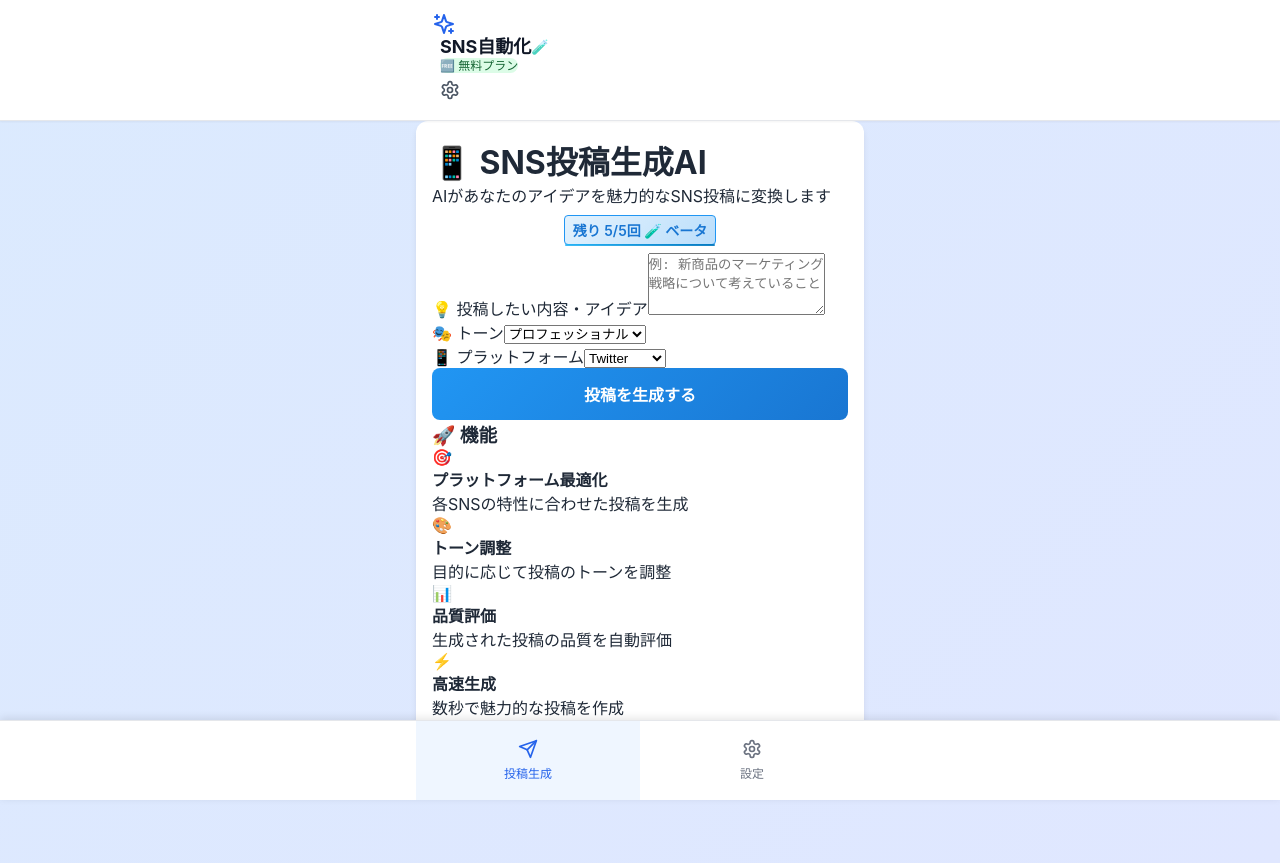
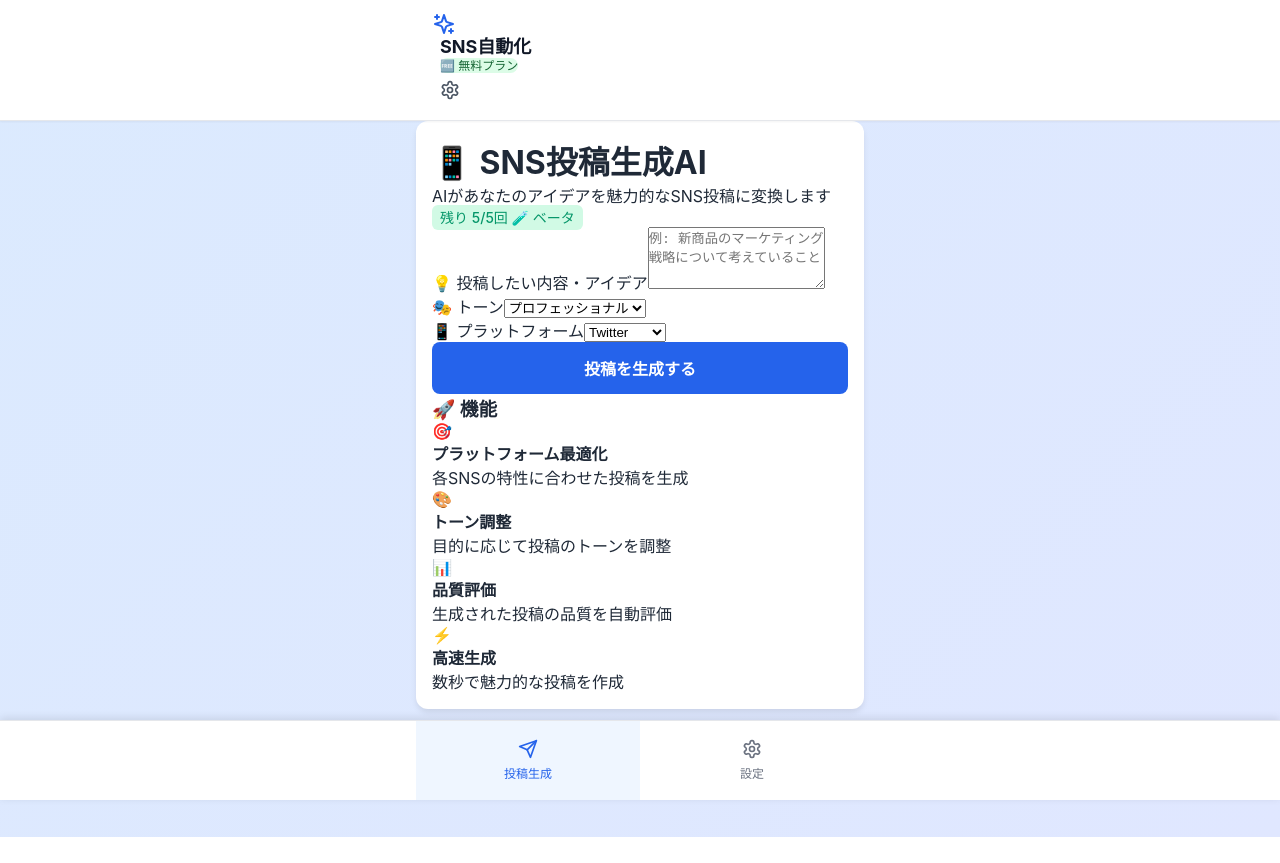
Before and after one commit to numaken/sns-automation-pwa, a React (Create React App) app: page / in a window 1280 px wide. After the commit the page ends 837 px from the top, so only its background shows below. Built offline with nearby package versions, Linux system fonts and the light colour scheme.

Commit message:
🎨 Remove beta CSS and restore clean freemium UI
- Remove all beta test styling (🧪 icons, blue usage counter)
- Restore standard green usage counter display
- Clean freemium design without beta features
- Maintain 5 posts/day limit improvement

```diff
--- a/src/App.css
+++ b/src/App.css
@@ -991,219 +991,3 @@ button span {
   line-height: 1.2;
   font-size: 0.75rem;
 }
-
-
-
-/* ===== ベータテスト用CSS（完全修正版 - 既存CSSを上書き） ===== */
-
-/* ヘッダーにベータアイコン追加 */
-header h1::after {
-  content: ' 🧪';
-  font-size: 0.8em;
-  opacity: 0.7;
-}
-
-/* Beta Test Message */
-.beta-message {
-  padding: 1rem !important;
-  background: linear-gradient(135deg, #e0f2fe, #b3e5fc) !important;
-  border: 1px solid #29b6f6 !important;
-  border-radius: 0.5rem !important;
-  color: #01579b !important;
-  margin-bottom: 1rem !important;
-  display: flex !important;
-  align-items: flex-start !important;
-  gap: 0.5rem !important;
-  animation: slideInBeta 0.5s ease-out !important;
-  box-shadow: 0 2px 8px rgba(41, 182, 246, 0.1) !important;
-}
-
-.beta-icon {
-  font-size: 1.125rem !important;
-  flex-shrink: 0 !important;
-  margin-top: 0.125rem !important;
-}
-
-@keyframes slideInBeta {
-  from {
-    opacity: 0;
-    transform: translateY(-10px);
-  }
-
-  to {
-    opacity: 1;
-    transform: translateY(0);
-  }
-}
-
-/* Beta version usage count styling - 既存CSSを完全上書き */
-.post-generator .usage-info .usage-count {
-  position: relative !important;
-  font-weight: 600 !important;
-  color: #1976d2 !important;
-   padding: 0.25rem 0.5rem !important;
-  background: linear-gradient(135deg, #e3f2fd, #bbdefb) !important;
-  border-radius: 0.25rem !important;
-  border: 1px solid #2196f3 !important;
-  display: inline-block !important;
-  font-size: 0.875rem !important;
-}
-
-.post-generator .usage-info .usage-count::after {
-  content: '' !important;
-  position: absolute !important;
-  bottom: -2px !important;
-  left: 0 !important;
-  right: 0 !important;
-  height: 2px !important;
-  background: linear-gradient(90deg, #29b6f6, #0277bd) !important;
-  border-radius: 1px !important;
-  animation: pulseBeta 2s infinite !important;
-}
-
-@keyframes pulseBeta {
-
-  0%,
-  100% {
-    opacity: 1;
-  }
-
-  50% {
-    opacity: 0.6;
-  }
-}
-
-/* Error message improvements for beta */
-.post-generator .error-message {
-  background: linear-gradient(135deg, #ffebee, #ffcdd2) !important;
-  border: 1px solid #f44336 !important;
-  border-radius: 0.5rem !important;
-  padding: 1rem !important;
-  margin-bottom: 1rem !important;
-  color: #c62828 !important;
-  display: flex !important;
-  flex-direction: column !important;
-  gap: 0.5rem !important;
-}
-
-.post-generator .error-action {
-  margin-top: 0.5rem !important;
-}
-
-.post-generator .waitlist-link {
-  display: inline-flex !important;
-  align-items: center !important;
-  gap: 0.25rem !important;
-  color: #1976d2 !important;
-  text-decoration: none !important;
-  font-weight: 500 !important;
-  padding: 0.5rem 1rem !important;
-  background: linear-gradient(135deg, #e3f2fd, #bbdefb) !important;
-  border-radius: 0.25rem !important;
-  border: 1px solid #2196f3 !important;
-  transition: all 0.2s ease !important;
-  margin-top: 0.5rem !important;
-}
-
-.post-generator .waitlist-link:hover {
-  background: linear-gradient(135deg, #bbdefb, #90caf9) !important;
-  transform: translateY(-1px) !important;
-  box-shadow: 0 2px 8px rgba(33, 150, 243, 0.2) !important;
-  color: #0d47a1 !important;
-}
-
-.post-generator .upgrade-link {
-  color: #ff5722 !important;
-  text-decoration: none !important;
-  font-weight: 500 !important;
-  padding: 0.5rem 1rem !important;
-  background: linear-gradient(135deg, #fff3e0, #ffe0b2) !important;
-  border-radius: 0.25rem !important;
-  border: 1px solid #ff9800 !important;
-  display: inline-block !important;
-  transition: all 0.2s ease !important;
-  margin-top: 0.5rem !important;
-}
-
-.post-generator .upgrade-link:hover {
-  background: linear-gradient(135deg, #ffe0b2, #ffcc02) !important;
-  transform: translateY(-1px) !important;
-  box-shadow: 0 2px 8px rgba(255, 152, 0, 0.2) !important;
-  color: #e65100 !important;
-}
-
-/* Usage info styling enhancement */
-.post-generator .usage-info {
-  text-align: center !important;
-  margin: 0.5rem 0 !important;
-}
-
-/* Generate button enhancement for beta */
-.post-generator .generate-button:not(:disabled) {
-  background: linear-gradient(135deg, #2196f3, #1976d2) !important;
-  position: relative !important;
-  overflow: hidden !important;
-}
-
-.post-generator .generate-button:not(:disabled)::before {
-  content: '' !important;
-  position: absolute !important;
-  top: 0 !important;
-  left: -100% !important;
-  width: 100% !important;
-  height: 100% !important;
-  background: linear-gradient(90deg, transparent, rgba(255, 255, 255, 0.2), transparent) !important;
-  transition: left 0.5s ease !important;
-}
-
-.post-generator .generate-button:not(:disabled):hover::before {
-  left: 100% !important;
-}
-
-.post-generator .generate-button:disabled {
-  background: linear-gradient(135deg, #e0e0e0, #bdbdbd) !important;
-  cursor: not-allowed !important;
-}
-
-/* Quality badge enhancement */
-.post-generator .quality-badge {
-  background: linear-gradient(135deg, #e8f5e8, #c8e6c8) !important;
-  border: 1px solid #4caf50 !important;
-  border-radius: 0.25rem !important;
-  padding: 0.25rem 0.5rem !important;
-  font-size: 0.875rem !important;
-  font-weight: 500 !important;
-  color: #2e7d32 !important;
-}
-
-/* Responsive improvements for beta UI */
-@media (max-width: 768px) {
-
-  .input-group textarea,
-    .input-group select,
-    .input-group input {
-      font-size: 0.75rem;
-      /* フォントサイズを小さくしてフォームを圧縮 */
-    }
-
-    .input-section {
-      padding: 0.5rem;
-      /* フォーム周りのパディング調整 */
-    }
-
-  .post-generator .beta-message {
-    padding: 0.75rem !important;
-    font-size: 0.9rem !important;
-  }
-
-  .post-generator .usage-info .usage-count {
-    font-size: 0.875rem !important;
-    padding: 0.25rem !important;
-  }
-
-  .post-generator .waitlist-link,
-  .post-generator .upgrade-link {
-    padding: 0.375rem 0.75rem !important;
-    font-size: 0.875rem !important;
-  }
-}
```
